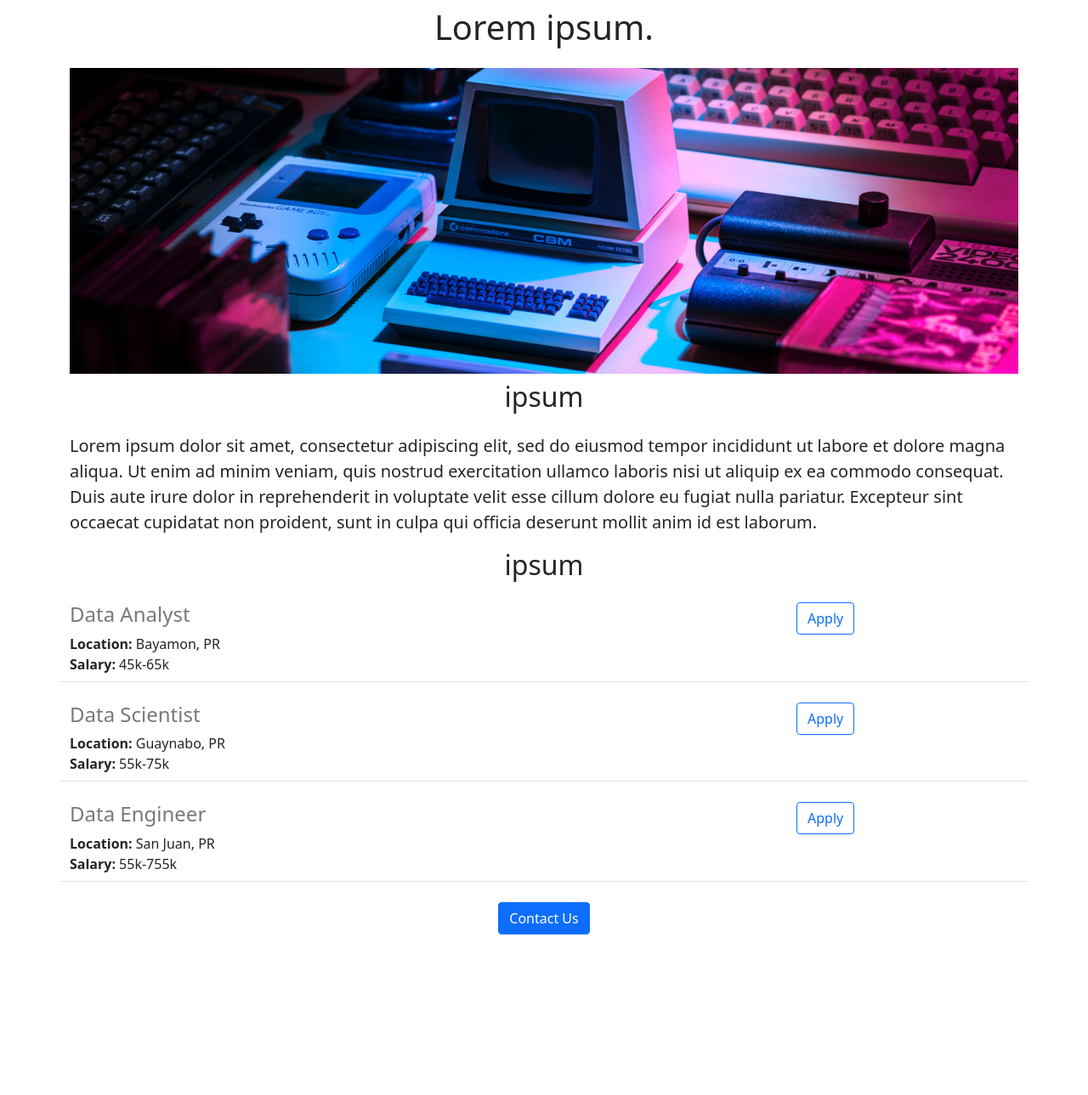
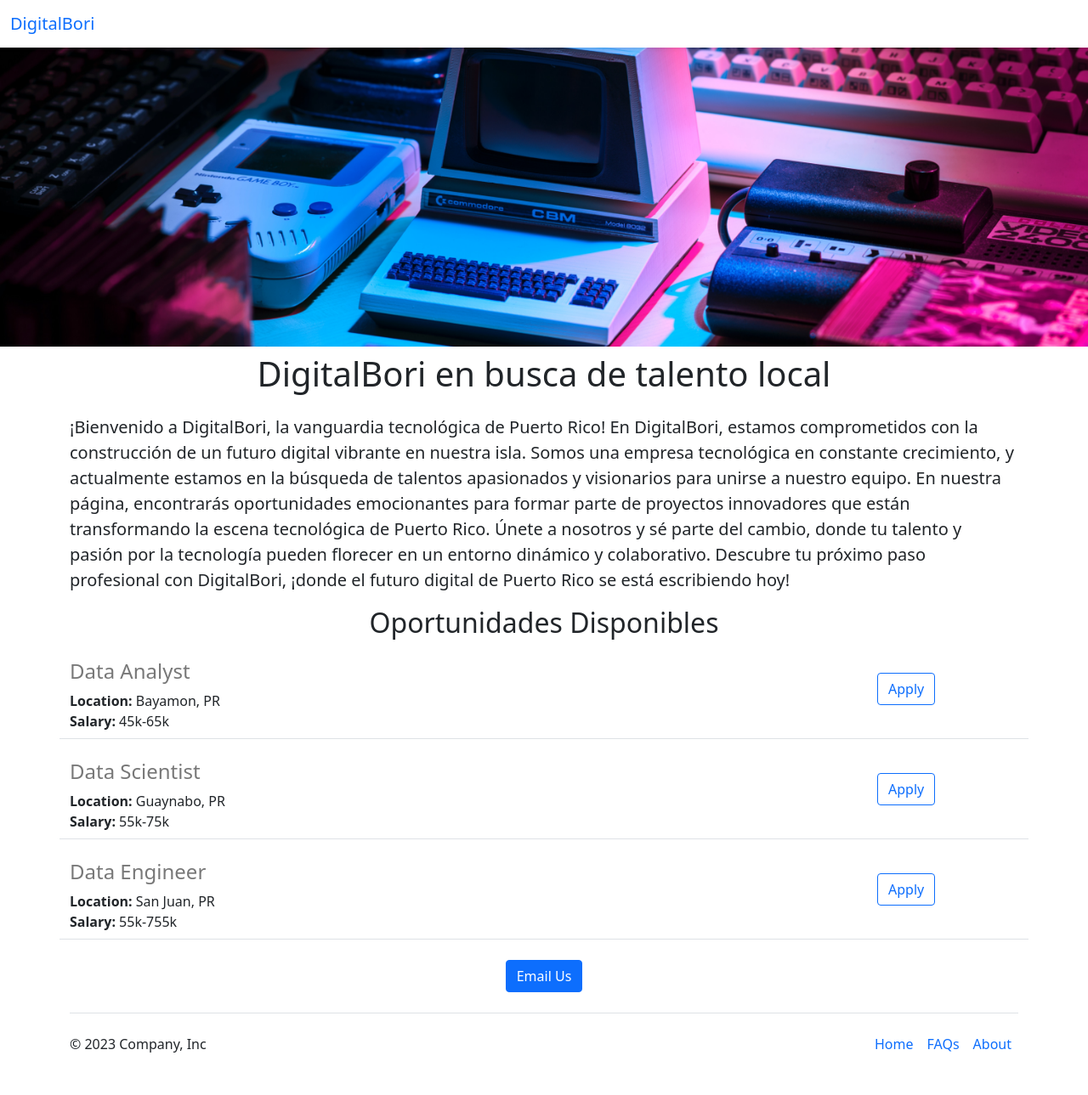
Before and after one commit to rnatal-pr/careers-website, a Flask app: page / in a window 1280 px wide. Shown: the whole page at 85% size. Before the commit the page ends 1100 px from the top, so only its background shows below. Run offline with Flask 3, Linux system fonts and the light colour scheme.

Commit message:
Nav, Footer, ResumeForm, etc. Need to add some functionality but everything is looking good.

```diff
--- a/app.py
+++ b/app.py
@@ -1,4 +1,4 @@
-from flask import Flask, render_template, jsonify
+from flask import Flask, jsonify, render_template, request
 
 app = Flask(__name__)
 
@@ -22,7 +22,23 @@ JOBS = [{
 
 @app.route("/")
 def helloWorld():
-  return render_template("home.html", jobs=JOBS)
+  return render_template("home.html", jobs=JOBS, companyName="DigitalBori")
+
+
+@app.route('/apply', methods=['GET', 'POST'])
+def index():
+  if request.method == 'POST':
+    name = request.form['name']
+    lastname = request.form['lastname']
+    email = request.form['email']
+    resume = request.files['resume']
+
+    # tengo que guardar la data
+
+    return render_template('index.html',
+                           message='Form submitted successfully!')
+
+  return render_template('index.html')
 
 
 @app.route("/api/jobs")
--- /dev/null
+++ b/templates/footer.html
@@ -0,0 +1,15 @@
+<div class="container">
+  <footer class="d-flex flex-wrap justify-content-between align-items-center py-3 my-4 border-top">
+    <p class="col-md-4 mb-0 text-body-secondary">&copy; 2023 Company, Inc</p>
+
+    <a href="/" class="col-md-4 d-flex align-items-center justify-content-center mb-3 mb-md-0 me-md-auto link-body-emphasis text-decoration-none">
+      <svg class="bi me-2" width="40" height="32"><use xlink:href="#bootstrap"/></svg>
+    </a>
+
+    <ul class="nav col-md-4 justify-content-end">
+      <li class="nav-item"><a href="#" class="nav-link px-2 text-body-secondary">Home</a></li>
+      <li class="nav-item"><a href="#" class="nav-link px-2 text-body-secondary">FAQs</a></li>
+      <li class="nav-item"><a href="#" class="nav-link px-2 text-body-secondary">About</a></li>
+    </ul>
+  </footer>
+</div>
--- a/templates/home.html
+++ b/templates/home.html
@@ -6,7 +6,7 @@
   <meta http-equiv="X-UA-Compatible" content="IE=edge">
   <meta name="viewport" content="width=device-width, initial-scale=1.0">
   <link href="https://cdn.jsdelivr.net/npm/bootstrap@5.0.2/dist/css/bootstrap.min.css" rel="stylesheet" integrity="sha384-EVSTQN3/azprG1Anm3QDgpJLIm9Nao0Yz1ztcQTwFspd3yD65VohhpuuCOmLASjC" crossorigin="anonymous">
-  <title>PrDigital</title>
+  <title>DigitalBori</title>
   <style>
     #banner{
       height: 360px;
@@ -19,21 +19,23 @@
   </style>
 </head>
 
-<body
+<body>
+  {% include 'nav.html' %}
+  <img id="banner" class="img-fluid mt-5" src="static/lorenzo-herrera-p0j-mE6mGo4-unsplash.jpg" >
   <div class="container" >
-    <h1 class="text-center mt-2 mb-4">Lorem ipsum.</h1>
-    <img id="banner" class="img-fluid" src="static/lorenzo-herrera-p0j-mE6mGo4-unsplash.jpg" >
-    <h2 class="text-center mt-2 mb-4">ipsum</h2>
-    <p class="lead">Lorem ipsum dolor sit amet, consectetur adipiscing elit, sed do eiusmod tempor incididunt ut labore et dolore magna aliqua. Ut enim ad minim veniam, quis nostrud exercitation ullamco laboris nisi ut aliquip ex ea commodo consequat. Duis aute irure dolor in reprehenderit in voluptate velit esse cillum dolore eu fugiat nulla pariatur. Excepteur sint occaecat cupidatat non proident, sunt in culpa qui officia deserunt mollit anim id est laborum.</p>
-  </div>
-</body>
-  <h2 class="text-center mt-2 mb-4">ipsum</h2>
-  <div >
+    <h1 class="text-center mt-2 mb-4"> {{companyName}} en busca de talento local</h1>
+    <p class="lead">¡Bienvenido a {{companyName}}, la vanguardia tecnológica de Puerto Rico! En DigitalBori, estamos comprometidos con la construcción de un futuro digital vibrante en nuestra isla. Somos una empresa tecnológica en constante crecimiento, y actualmente estamos en la búsqueda de talentos apasionados y visionarios para unirse a nuestro equipo. En nuestra página, encontrarás oportunidades emocionantes para formar parte de proyectos innovadores que están transformando la escena tecnológica de Puerto Rico. Únete a nosotros y sé parte del cambio, donde tu talento y pasión por la tecnología pueden florecer en un entorno dinámico y colaborativo. Descubre tu próximo paso profesional con DigitalBori, ¡donde el futuro digital de Puerto Rico se está escribiendo hoy!</p>
+
+  <h2 class="text-center mt-2 mb-4">Oportunidades Disponibles</h2>
+  <div>
     {% for job in jobs%}
     {% include 'jobItem.html' %}
     {% endfor %}
   </div>
   <div class="text-center">
-    <button class="btn btn-primary">Contact Us</button>
+    <a class="btn btn-primary"href="mailto:someone@yoursite.com?subject=Mail from Our Site">Email Us</a>
   </div>
+    </div>
+   {% include 'footer.html' %}
+  </body>
 </html>
--- a/templates/jobItem.html
+++ b/templates/jobItem.html
@@ -1,16 +1,16 @@
 <div class="border-bottom mb-4 pb-2 row">
-  <div class="col-9">
+    <div class="col-10">
         <h4>{{job['title']}}</h4>
         <div>
             <b>Location:</b> {{job['location']}}
         </div>
-  {% if  'salary' in job %}
+        {% if 'salary' in job %}
         <div>
             <b>Salary:</b> {{job['salary']}}
         </div>
         {% endif %}
     </div>
-  <div class="col-3">
-    <button class="btn btn-outline-primary">Apply</button>
+    <div class="col-1 mt-3">
+        <a href="/apply" class="btn btn-outline-primary">Apply</a>
     </div>
 </div>
--- /dev/null
+++ b/templates/nav.html
@@ -0,0 +1,8 @@
+<nav class="navbar shadow-sm fixed-top bg-white">
+  <div class="container-fluid">
+    <a class="navbar-brand" href="#">
+     {{companyName}}
+    </a>
+  </div>
+</nav>
+<div style={height: 56px;}></div>
```
Also changed, not shown: templates/index.html (added, +41 -0 lines), templates/resumeForm.html (added, +22 -0 lines). Lines whose indentation alone changed are shown as unchanged.
